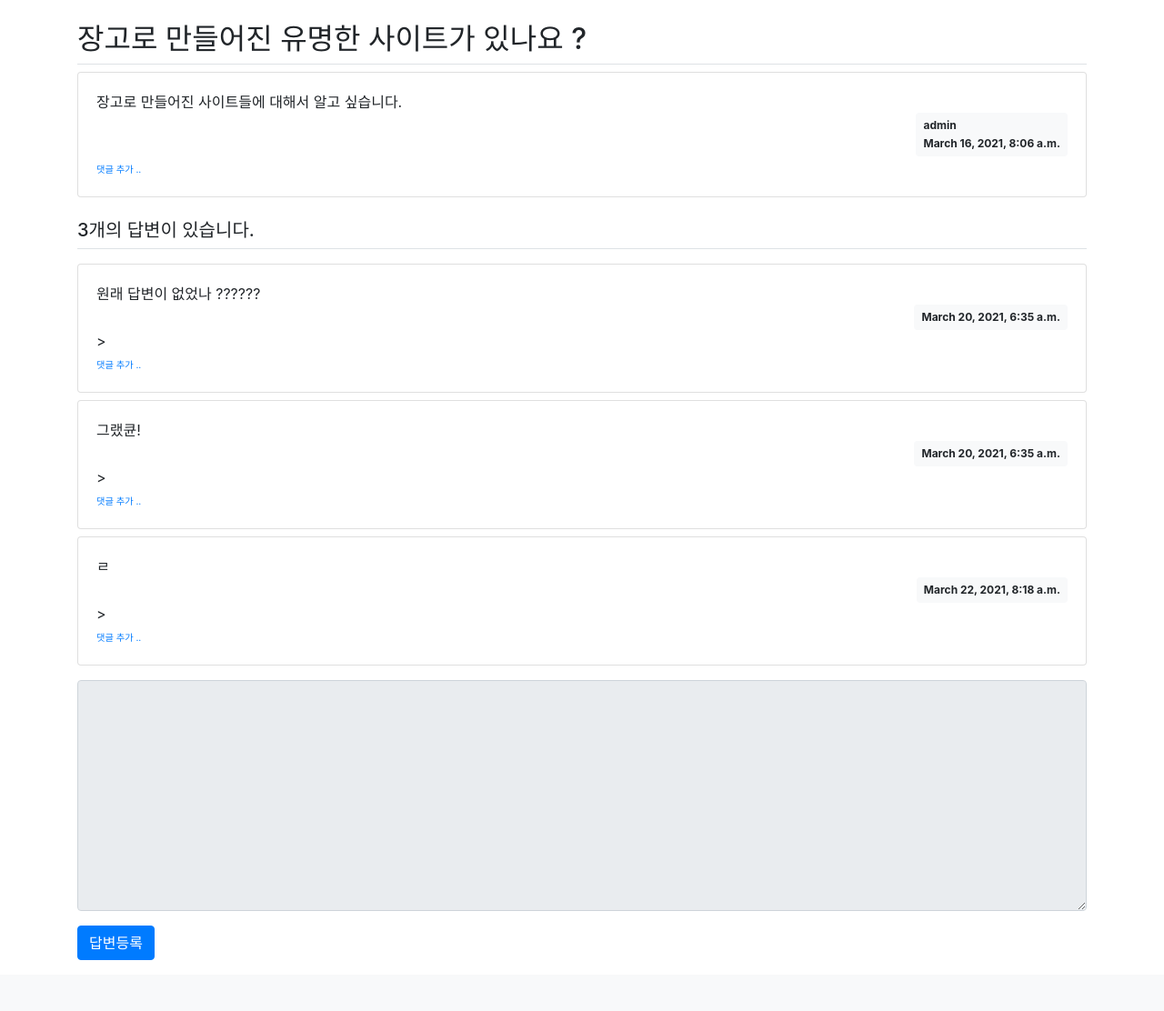
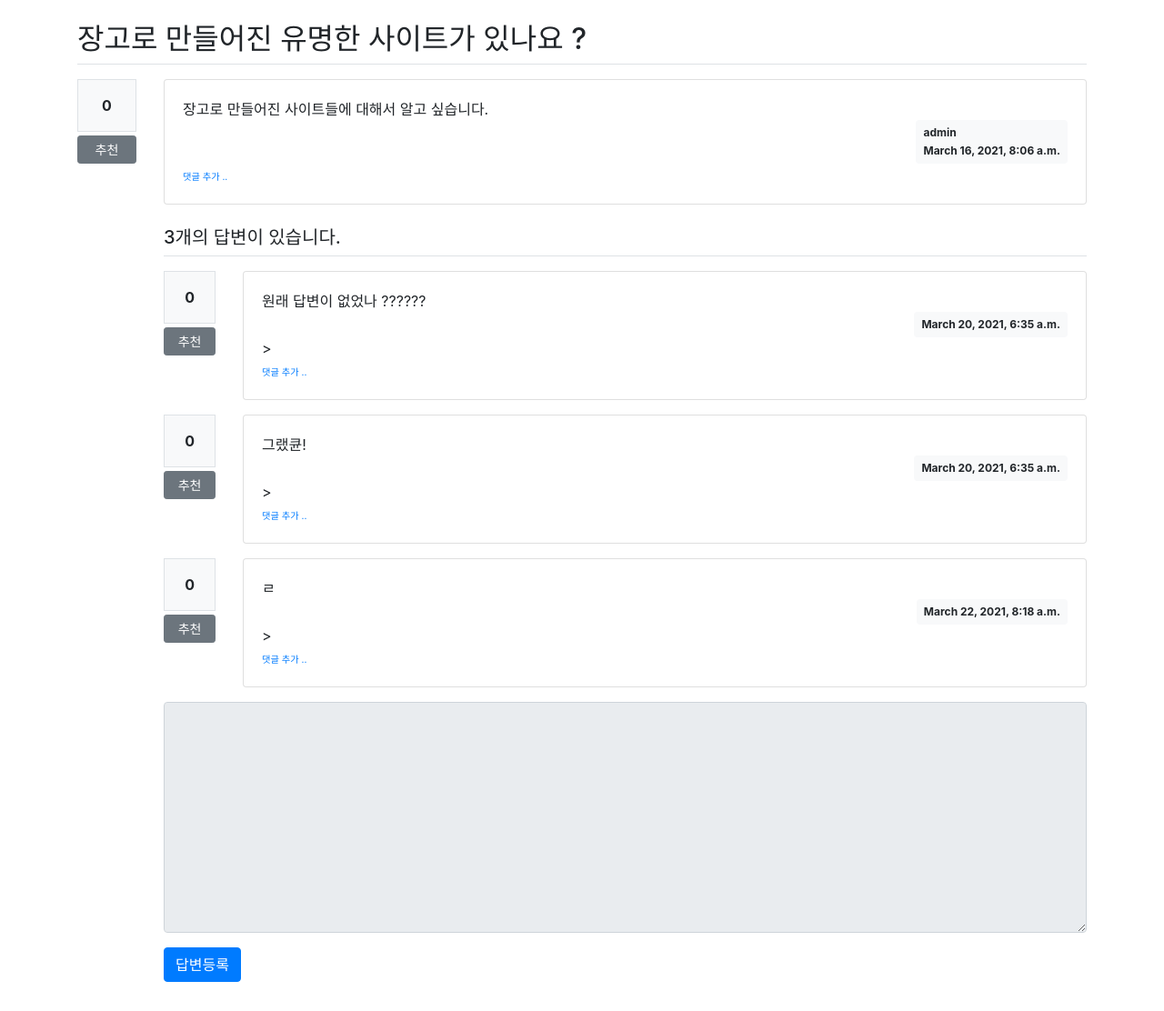
Before and after one commit to jeslsy/Jump_To_Django, a Django app: page /pybo/1/ in a window 1280 px wide. Shown: the part 57-1169 px from the top of the page at 91% size. Before the commit the page ends 1113 px from the top, so only its background shows below. Run offline with Django 3.2, Linux system fonts and the light colour scheme; data comes from the database, SQL or seed files in the repository; both versions use the stored data as it was after the commit; data that the repository does not hold is empty; some libraries are stand-ins or nearby versions.

Commit message:
Adding recommend function

```diff
--- a/pybo/models.py
+++ b/pybo/models.py
@@ -14,11 +14,17 @@ class Question(models.Model):
     create_date = models.DateTimeField()
 
     # 계정 삭제되면 계정과 연결된 Question 모델 데이터를 모두 삭제!
-    author = models.ForeignKey(User, on_delete=models.CASCADE)
+    author = models.ForeignKey(User, on_delete=models.CASCADE, related_name='author_question')
 
     # 수정일시.
     # null = True : null 허용, blanck=True : form.is_valid()를 통한 입력 폼 데이터 검사 시 없어도 됨.
     modify_date = models.DateTimeField(null=True, blank=True)
+
+
+    # voter 추가
+    # 장고는 다대다 관계 지원함.
+    voter = models.ManyToManyField(User, related_name='voter_question')
+
 
     def __str__(self):
         return self.subject
@@ -35,7 +41,9 @@ class Answer(models.Model):
     # 답변 작성 일시
     create_date = models.DateTimeField()
 
-    author = models.ForeignKey(User, on_delete=models.CASCADE)
+    author = models.ForeignKey(User, on_delete=models.CASCADE, related_name='author_answer')
+
+    voter = models.ManyToManyField(User, related_name='voter_answer')
 
 
 
--- a/pybo/urls.py
+++ b/pybo/urls.py
@@ -2,7 +2,7 @@
 from django.urls import path
 # 현재 폴더에 있는 views 함수들좀 가져다 씀
 from . import views
-from .views import base_views, question_views, answer_views, comment_views
+from .views import base_views, question_views, answer_views, comment_views, vote_views
 
 app_name = 'pybo'
 
@@ -43,4 +43,9 @@ urlpatterns = [
          comment_views.comment_modify_answer, name='comment_modify_answer'),
     path('comment/delete/answer/<int:comment_id>/',
          comment_views.comment_delete_answer, name='comment_delete_answer'),
+
+
+    # vote_views.py
+    path('vote/question/<int:question_id>/', vote_views.vote_question, name='vote_question'),
+    path('vote/answer/<int:answer_id>/', vote_views.vote_answer, name='vote_answer'),
 ]
--- a/templates/pybo/question_detail.html
+++ b/templates/pybo/question_detail.html
@@ -20,14 +20,22 @@
     {% endif %}
 
 
+    <!-- 질문 제목 = 상하 패딩값 2, h2 크기로 -->
+    <h2 class="border-bottom py-2">{{ question.subject }}</h2>
 
 
 
-    <!-- 질문 제목 = 상하 패딩값 2, h2 크기로 -->
-    <h2 class="border-bottom py-2">{{ question.subject }}</h2>
+
+    <div class="row my-3">
+        <div class="col-1"> <!-- 추천영역 -->
+            <div class="bg-light text-center p-3 border font-weight-bolder mb-1">{{question.voter.count}}</div>
+            <a href="#" data-uri="{% url 'pybo:vote_question' question.id  %}"
+               class="recommend btn btn-sm btn-secondary btn-block my-1">추천</a>
+        </div>
+        <div class="col-11"> <!-- 질문영역 -->
 
             <!-- card\상자\ 상하 마진값 2-->
-    <div class="card my-2">
+            <div class="card">
                 <div class="card-body">
 
 
@@ -104,14 +112,33 @@
         </div>
     </div>
 
+
+
+
+
+
+
+
     <!-- count개의 답변이 있습니다 = 상하 마진3, 상하 패딩2-->
     <h5 class="border-bottom my-3 py-2">{{question.answer_set.count}}개의 답변이 있습니다.</h5>
 
     <!-- 데이터베이스 답변리스트 모두 출력-->
     {% for answer in question.answer_set.all %}
 
+
+
+    <div class="row my-3">
+        <div class="col-1">  <!-- 추천영역 -->
+            <div class="bg-light text-center p-3 border font-weight-bolder mb-1">{{answer.voter.count}}</div>
+            <a href="#" data-uri="{% url 'pybo:vote_answer' answer.id  %}"
+                class="recommend btn btn-sm btn-secondary btn-block my-1">추천</a>
+        </div>
+        <div class="col-11">  <!-- 답변영역 -->
+
+
+
             <!-- 마진 2로 card\상자\ -->
-    <div class="card my-2">
+            <div class="card">
                 <div class="card-body">
                     <!-- 줄하나 그어주고 내용나옴-->
                     <div class="card-text" style="white-space: pre-line;">{{ answer.content }}</div>
@@ -175,11 +202,16 @@
                     </div>
 
 
-
+                </div>
+            </div>
 
         </div>
     </div>
     {% endfor %}
+
+
+
+
 
     <!-- 새 답변 작성하고 url에 id랑 같이 post방식으로 전송-->
     <form action="{% url 'pybo:answer_create' question.id %}" method="post" class="my-3">
@@ -228,6 +260,15 @@ $(document).ready(function(){
             location.href = $(this).data('uri');
         }
     });
+
+    // 추천 버튼에 class = "recommend" 적용 됐으니 제이쿼리 이용
+    // 확ㅇ니 창에서 확인 누르면 data-uri 속성으로 URL 호출됨.
+    $(".recommend").on('click', function() {
+        if(confirm("정말로 추천하시겠습니까?")) {
+            location.href = $(this).data('uri');
+        }
+    });
+
 });
 </script>
 {% endblock %}
```
Also changed, not shown: pybo/views/vote_views.py (added, +33 -0 lines), templates/pybo/question_list.html (+15 -0 lines), db.sqlite3, pybo/migrations/0007_auto_20210330_1719.py (added). Lines whose indentation alone changed are shown as unchanged.
